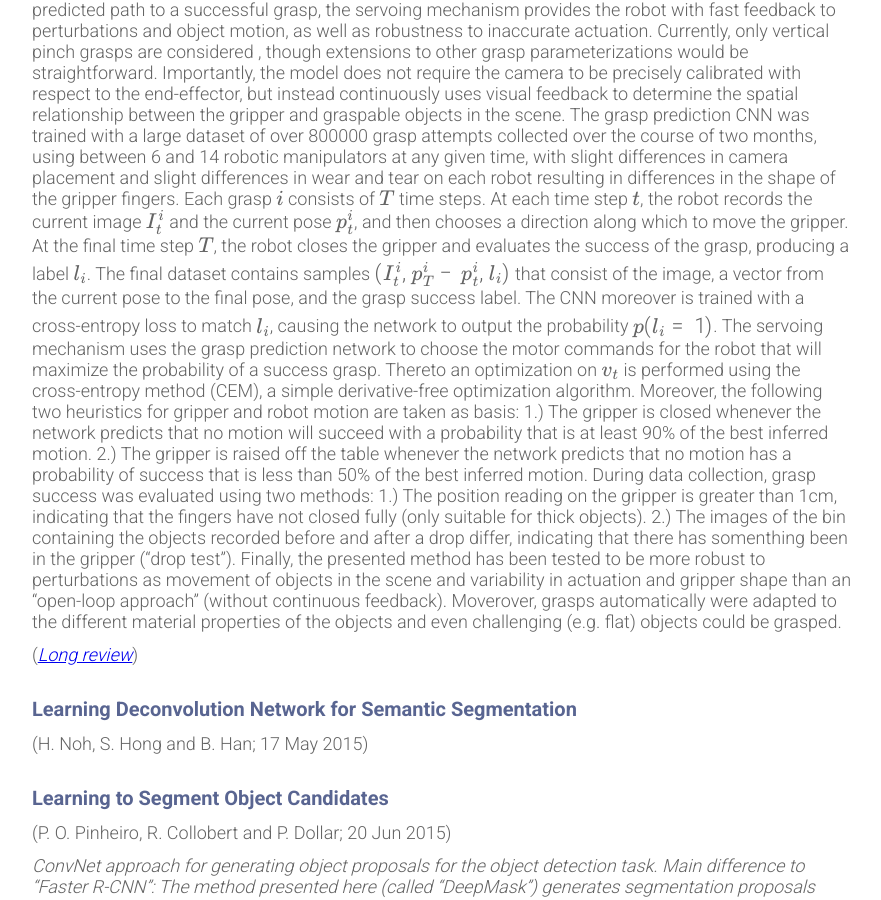
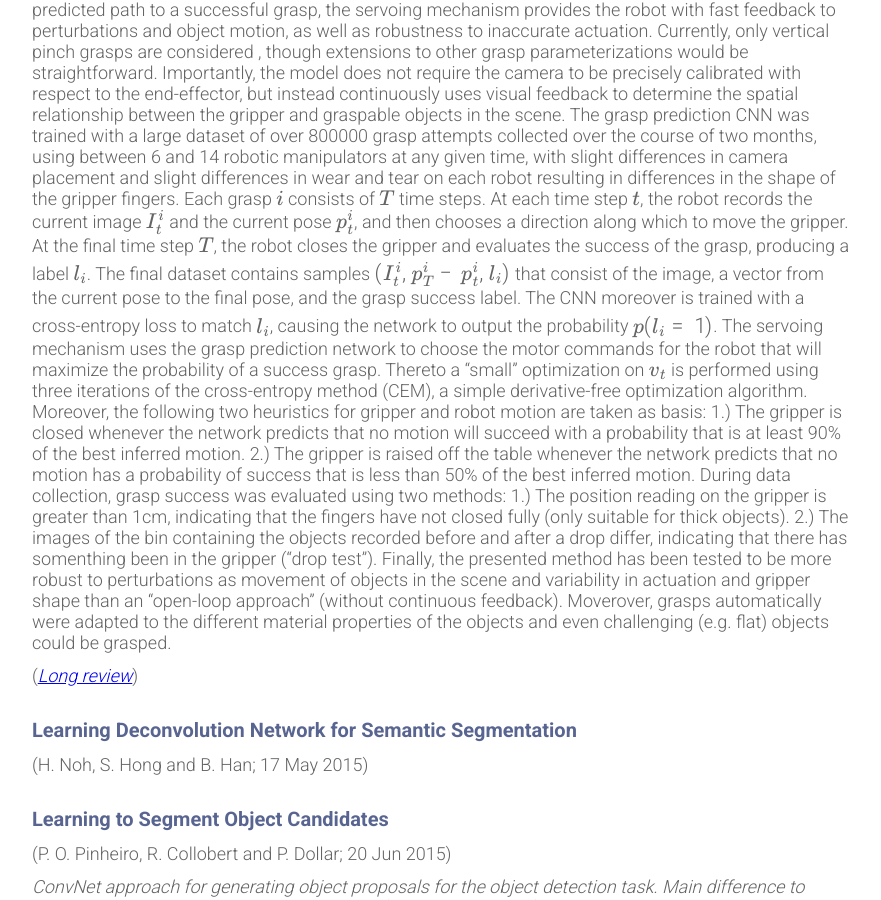
Before and after one commit to Xamla/xamla.github.io, a Jekyll site: the page built from paper-library.md, in a window 1280 px wide and 900 px high, scrolled down 730 px. Shown: the whole window, without its empty margins (198-1079 px from the left). Built offline with Jekyll 4.4.1, drawn with Linux system fonts in a browser that asks for light colours; formulas are drawn with MathJax 3.

Commit message:
Update paper-library.md

```diff
--- a/paper-library.md
+++ b/paper-library.md
@@ -29,9 +29,9 @@
 Currently, only vertical pinch grasps are considered , though extensions to other grasp parameterizations would be straightforward.
 Importantly, the model does not require the camera to be precisely calibrated with respect to the end-effector, but instead continuously uses visual feedback to determine the spatial relationship between the gripper and graspable objects in the scene.
 The grasp prediction CNN was trained with a large dataset of over 800000 grasp attempts collected over the course of two months, using between 6 and 14 robotic manipulators at any given time, with slight differences in camera placement and slight differences in wear and tear on each robot resulting in differences in the shape of the gripper fingers.
-Each grasp \\(i\\) consists of \\(T\\) time steps. At each time step \\(t\\), the robot records the current image \\(I_t^i\\) and the current pose \\(p_t^i\\), and then chooses a direction along which to move the gripper. At the final time step \\(T\\), the robot closes the gripper and evaluates the success of the grasp, producing a label \\(\mathcal{l}_i\\). The final dataset contains samples \\((I_t^i, p_T^i − p_t^i, \mathcal{l}_i)\\) that consist of the image, a vector from the current pose to the final pose, and the grasp success label.
-The CNN moreover is trained with a cross-entropy loss to match \\(\mathcal{l}_i\\), causing the network to output the probability \\(p(\mathcal{l}_i = 1)\\).
-The servoing mechanism uses the grasp prediction network to choose the motor commands for the robot that will maximize the probability of a success grasp. Thereto an optimization on \\(v_t\\) is performed using the cross-entropy method (CEM), a simple derivative-free optimization algorithm.
+Each grasp \\(i\\) consists of \\(T\\) time steps. At each time step \\(t\\), the robot records the current image \\(I_t^i\\) and the current pose \\(p_t^i\\), and then chooses a direction along which to move the gripper. At the final time step \\(T\\), the robot closes the gripper and evaluates the success of the grasp, producing a label \\(l_i\\). The final dataset contains samples \\((I_t^i, p_T^i − p_t^i, l_i)\\) that consist of the image, a vector from the current pose to the final pose, and the grasp success label.
+The CNN moreover is trained with a cross-entropy loss to match \\(l_i\\), causing the network to output the probability \\(p(l_i = 1)\\).
+The servoing mechanism uses the grasp prediction network to choose the motor commands for the robot that will maximize the probability of a success grasp. Thereto a "small" optimization on \\(v_t\\) is performed using three iterations of the cross-entropy method (CEM), a simple derivative-free optimization algorithm.
 Moreover, the following two heuristics for gripper and robot motion are taken as basis: 1.) The gripper is closed whenever the network predicts that no motion will succeed with a probability that is at least 90% of the best inferred motion. 2.) The gripper is raised off the table whenever the network predicts that no motion has a probability of success that is less than 50% of the best inferred motion.
 During data collection, grasp success was evaluated using two methods: 1.) The position reading on the gripper is greater than 1cm, indicating that the fingers have not closed fully (only suitable for thick objects). 2.) The images of the bin containing the objects recorded before and after a drop differ, indicating that there has somenthing been in the gripper ("drop test").
 Finally, the presented method has been tested to be more robust to perturbations as movement of objects in the scene and variability in actuation and gripper shape than an "open-loop approach" (without continuous feedback). Moverover, grasps automatically were adapted to the different material properties of the objects and even challenging (e.g. flat) objects could be grasped.
```
